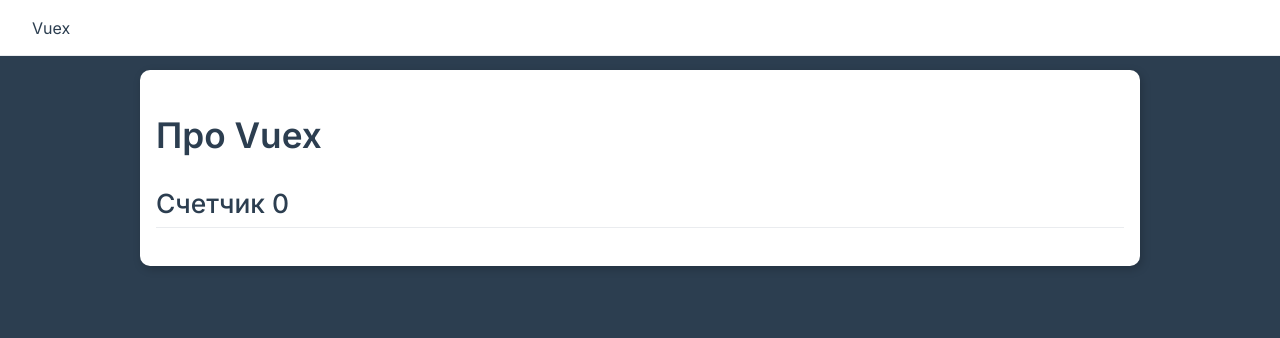
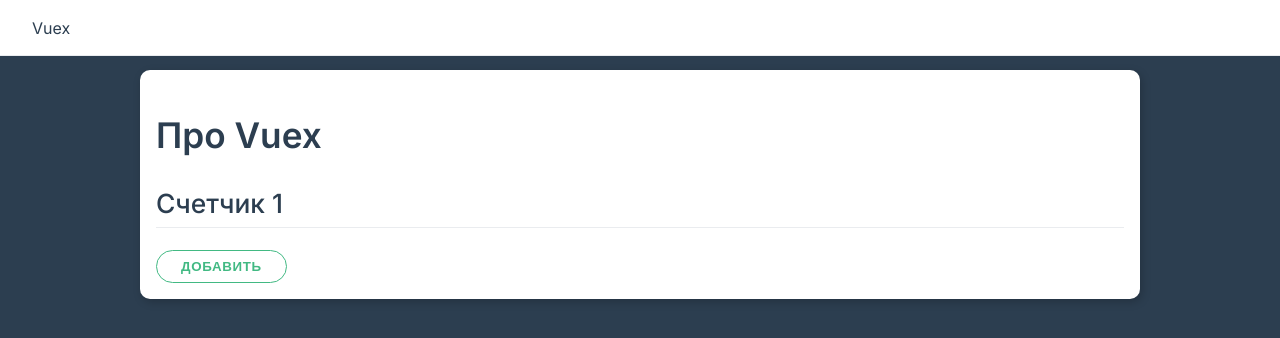
Before and after one commit to Balor1989/learning-vue-vuex, a Vue app: page / in a window 1280 px wide. Shown: the top 338 px of the page. Built offline with nearby package versions, Linux system fonts and the light colour scheme.

Commit message:
create store

```diff
--- a/src/App.vue
+++ b/src/App.vue
@@ -3,7 +3,8 @@
   <div class="container with-nav">
     <div class="card">
       <h1>Про Vuex</h1>
-      <h2>Счетчик 0</h2>
+      <h2>Счетчик {{ $store.state.counter }}</h2>
+      <button class="btn" @click="increment">Добавить</button>
     </div>
   </div>
 </template>
@@ -12,5 +13,10 @@
 import TheNavbar from "./TheNavbar";
 export default {
   components: { TheNavbar },
+  methods: {
+    increment() {
+      this.$store.state.counter += 1;
+    },
+  },
 };
 </script>
--- /dev/null
+++ b/src/store.js
@@ -0,0 +1,9 @@
+import { createStore } from "vuex";
+
+export default createStore({
+  state() {
+    return {
+      counter: 1,
+    };
+  },
+});
```
Also changed, not shown: src/main.js (+5 -4 lines).
